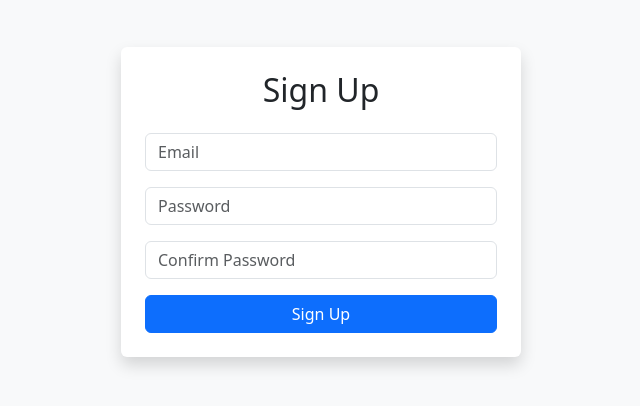
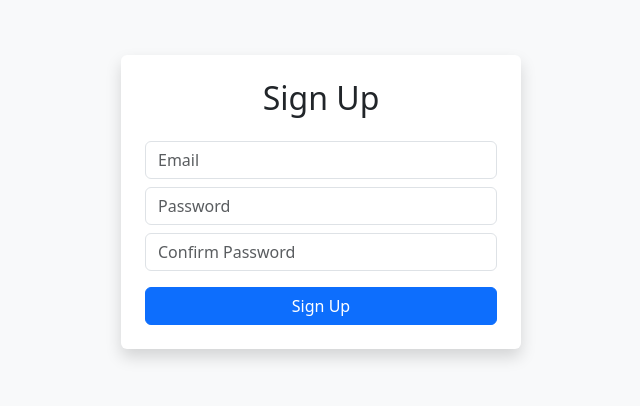
Before and after one commit to Sentore847/crm-git, a React (Vite) app in the folder client/: page /signup in a window 1280 px wide. Shown: the part 198-604 px from the top of the page, without its empty margins (319-959 px from the left). Built offline with nearby package versions, Linux system fonts and the light colour scheme.

Commit message:
Add form validation with react hook form

```diff
--- a/client/src/pages/Signup.tsx
+++ b/client/src/pages/Signup.tsx
@@ -1,74 +1,105 @@
+import { useForm } from 'react-hook-form';
 import { useState } from 'react';
 import { useNavigate } from 'react-router-dom';
+import type { SignupFormData } from '../types/auth.types';
 import api from '../services/api';
 import axios from 'axios';
 
 const Signup = () => {
-  const [email, setEmail] = useState('');
-  const [password, setPassword] = useState('');
-  const [confirmPassword, setConfirmPassword] = useState('');
-  const [error, setError] = useState('');
+  const {
+    register,
+    handleSubmit,
+    watch,
+    formState: { errors },
+  } = useForm<SignupFormData>();
+
+  const [serverError, setServerError] = useState('');
   const [success, setSuccess] = useState('');
   const navigate = useNavigate();
 
-  const handleSubmit = async (e: React.FormEvent) => {
-    e.preventDefault();
-    setError('');
+  const onSubmit = async (data: SignupFormData) => {
+    setServerError('');
     setSuccess('');
 
-    if (password !== confirmPassword) {
-      setError('Passwords do not match');
-      return;
-    }
+    try {
+      await api.post('/auth/signup', {
+        email: data.email,
+        password: data.password,
+      });
 
-    try {
-      await api.post('/auth/Sign Up', { email, password });
-      setSuccess('Registration successful! Redirecting to login...');
+      setSuccess('Registration successful! Redirecting...');
       setTimeout(() => navigate('/login'), 2000);
     } catch (err) {
       if (axios.isAxiosError(err)) {
-        setError(err.response?.data?.message || 'Sign Up failed');
-      } else if (err instanceof Error) {
-        setError(err.message);
+        setServerError(err.response?.data?.message || 'Signup failed');
       } else {
-        setError('Sign Up failed');
+        setServerError('Signup failed');
       }
     }
   };
+
+  const password = watch('password');
 
   return (
     <div className="d-flex vh-100 justify-content-center align-items-center bg-light">
       <div className="bg-white p-4 rounded shadow" style={{ maxWidth: 400, width: '100%' }}>
         <h2 className="mb-4 text-center">Sign Up</h2>
-        {error && <div className="alert alert-danger">{error}</div>}
+
+        {serverError && <div className="alert alert-danger">{serverError}</div>}
         {success && <div className="alert alert-success">{success}</div>}
-        <form onSubmit={handleSubmit}>
+
+        <form onSubmit={handleSubmit(onSubmit)} noValidate>
           <input
-            className="form-control mb-3"
-            type="email"
+            className={`form-control mb-2 ${errors.email ? 'is-invalid' : ''}`}
             placeholder="Email"
-            value={email}
-            onChange={e => setEmail(e.target.value)}
-            required
+            {...register('email', {
+              required: 'Email is required',
+              pattern: {
+                value: /^[^\s@]+@[^\s@]+\.[^\s@]+$/,
+                message: 'Invalid email format',
+              },
+            })}
           />
+          {errors.email && (
+            <div className="invalid-feedback d-block">{errors.email.message}</div>
+          )}
+
           <input
-            className="form-control mb-3"
+            className={`form-control mb-2 ${errors.password ? 'is-invalid' : ''}`}
             type="password"
             placeholder="Password"
-            value={password}
-            onChange={e => setPassword(e.target.value)}
-            required
-            minLength={6}
+            {...register('password', {
+              required: 'Password is required',
+              minLength: {
+                value: 6,
+                message: 'Password must be at least 6 characters',
+              },
+              pattern: {
+                value: /^(?=.*[A-Za-z])(?=.*\d)[A-Za-z\d@$!%*?&]+$/,
+                message: 'Must contain letters and numbers',
+              },
+            })}
           />
+          {errors.password && (
+            <div className="invalid-feedback d-block">{errors.password.message}</div>
+          )}
+
           <input
-            className="form-control mb-3"
+            className={`form-control mb-3 ${errors.confirmPassword ? 'is-invalid' : ''}`}
             type="password"
             placeholder="Confirm Password"
-            value={confirmPassword}
-            onChange={e => setConfirmPassword(e.target.value)}
-            required
-            minLength={6}
+            {...register('confirmPassword', {
+              required: 'Please confirm your password',
+              validate: value =>
+                value === password || 'Passwords do not match',
+            })}
           />
+          {errors.confirmPassword && (
+            <div className="invalid-feedback d-block">
+              {errors.confirmPassword.message}
+            </div>
+          )}
+
           <button className="btn btn-primary w-100" type="submit">
             Sign Up
           </button>
```
